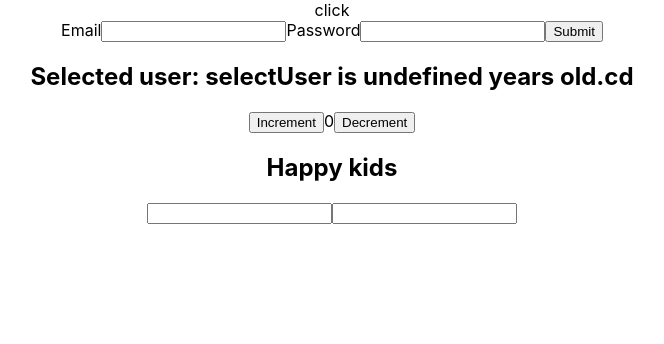
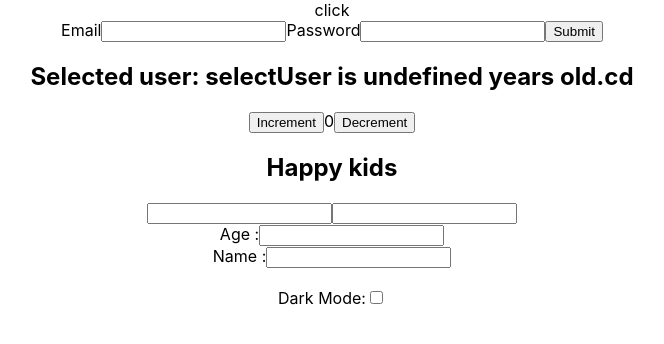
Before and after one commit to NidhitheCoder/advanced-react, a React (Create React App) app in the folder sample-app/: page / in a window 1280 px wide. Shown: the top 344 px of the page, without its empty margins (308-972 px from the left). Built offline with nearby package versions, Linux system fonts and the light colour scheme.

Commit message:
feat: create new component

```diff
--- a/sample-app/src/App.js
+++ b/sample-app/src/App.js
@@ -6,6 +6,7 @@ import UnwantedUseState from "./components/hooks/UnwantedUsestate";
 import StateComp from "./components/StateComp";
 import Counter from "./components/hooks/Counter";
 import ShowName from "./components/hooks/ShowName";
+import FormComponent from "./components/hooks/FormComponent";
 
 // const reducer = ({ state }) => {
 //   switch (state) {
@@ -78,6 +79,7 @@ function App() {
     <StateComp />
     <Counter />
     <ShowName />
+    <FormComponent />
     </div>;
 }
 
--- a/sample-app/src/components/hooks/FormComponent.tsx
+++ b/sample-app/src/components/hooks/FormComponent.tsx
@@ -18,7 +18,7 @@ const FormComponent = () => {
 
   return (
     <div
-      className="bg-black"
+      className="bg-black p-24"
       style={{ background: darkMode ? "#333" : "#FFF" }}
     >
       <form>
```
Also changed, not shown: sample-app/src/components/hooks/newFile.tsx (added, +15 -0 lines).
